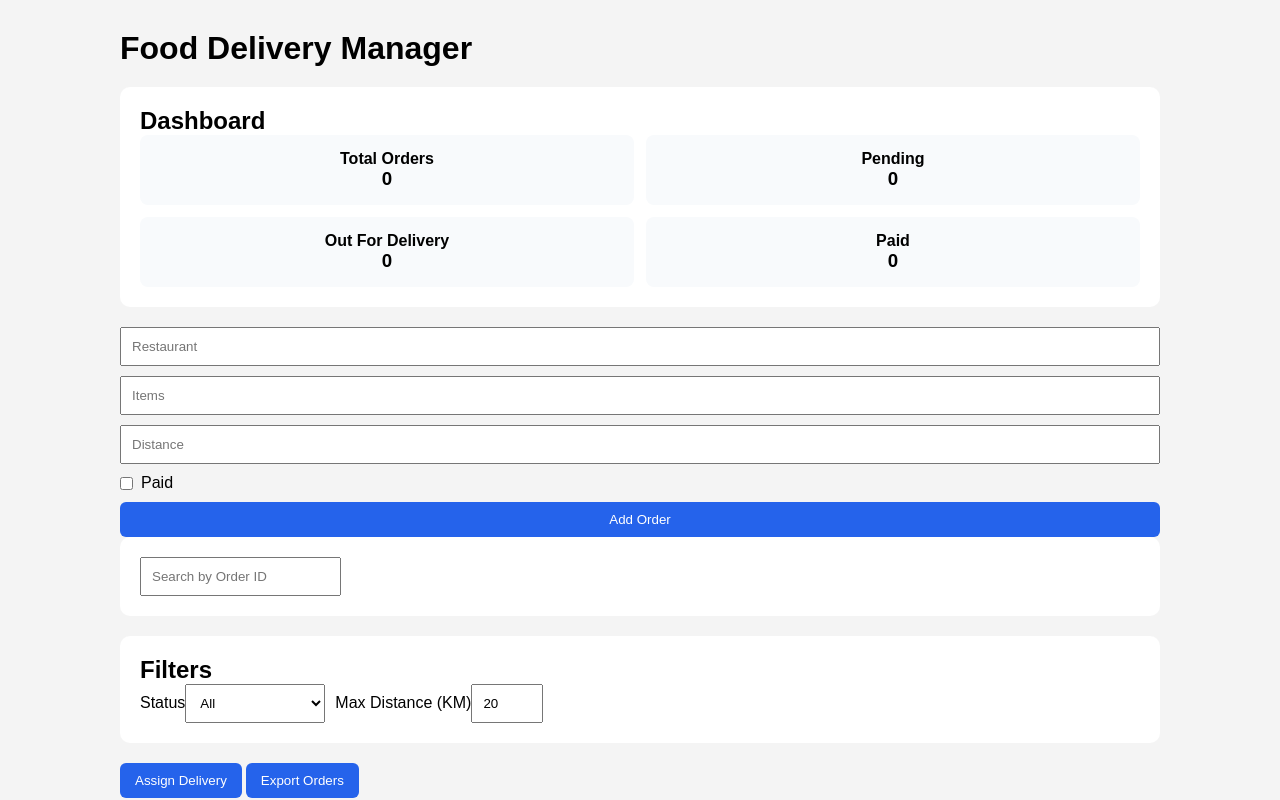
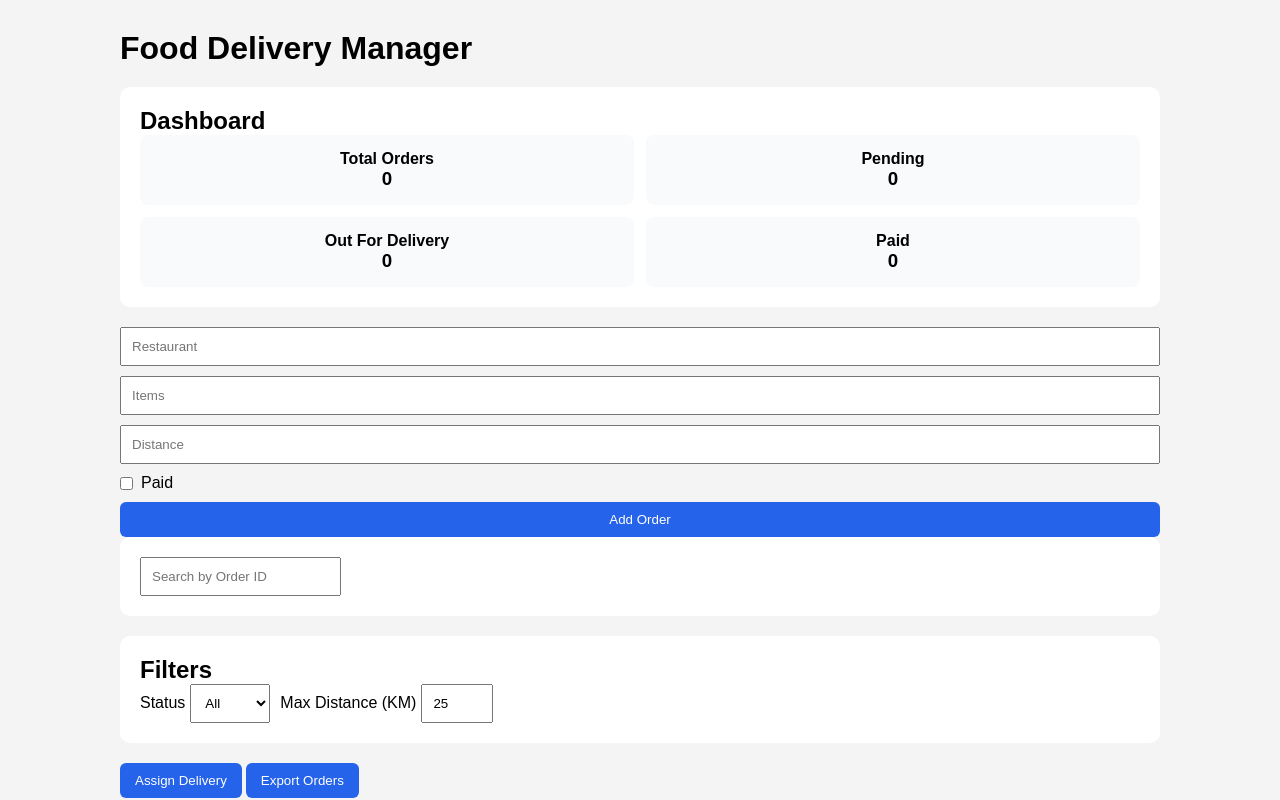
Before and after one commit to prakh0/Food-Delivery-Manager, a React (Vite) app: page / in a window 1280 px wide. Shown: the top 800 px of the page. Built offline with nearby package versions, Linux system fonts and the light colour scheme.

Commit message:
UI changed

```diff
--- a/src/App.jsx
+++ b/src/App.jsx
@@ -10,7 +10,7 @@ function App() {
     return saved ? JSON.parse(saved) : [];
 });
   const [statusFilter, setStatusFilter] = useState("all");
-  const [maxDistance, setMaxDistance] = useState(20);
+  const [maxDistance, setMaxDistance] = useState(25);
   const [searchTerm, setSearchTerm] = useState("");
   const [messages, setMessages] =
   useState(() => {
--- a/src/components/Filter.jsx
+++ b/src/components/Filter.jsx
@@ -12,22 +12,25 @@ export default function FilterPanel({
         <div>
           <label>Status</label>
           <select
-            value={statusFilter}
-            onChange={(e) =>
+            className="status-select"
+            style ={{ width: "80px" }}
+            value ={statusFilter}
+            onChange ={(e) =>
               setStatusFilter(e.target.value)
             }
           >
-            <option value="all">All</option>
-            <option value="pending">Pending</option>
-            <option value="assigned">Out For Delivery</option>
-            <option value="paid">Paid</option>
+            <option value ="all">All</option>
+            <option value ="pending">Pending</option>
+            <option value ="assigned">Out For Delivery</option>
+            <option value ="paid">Paid</option>
           </select>
         </div>
 
         <div>
           <label>Max Distance (KM)</label>
           <input
-            type="number"
+            className = "distance-input"
+            type ="number"
             min ="0"
             max ="25"
             value={maxDistance}
--- a/src/index.css
+++ b/src/index.css
@@ -147,3 +147,11 @@ button:hover {
 .checkbox-label input {
   width: auto;
 }
+
+.status-select {
+  margin-left: 5px;
+}
+
+.distance-input {
+  margin-left: 5px;
+}
```
